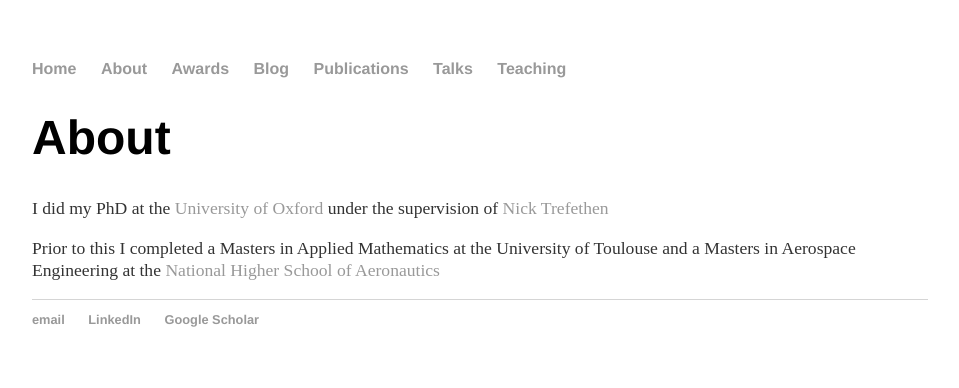
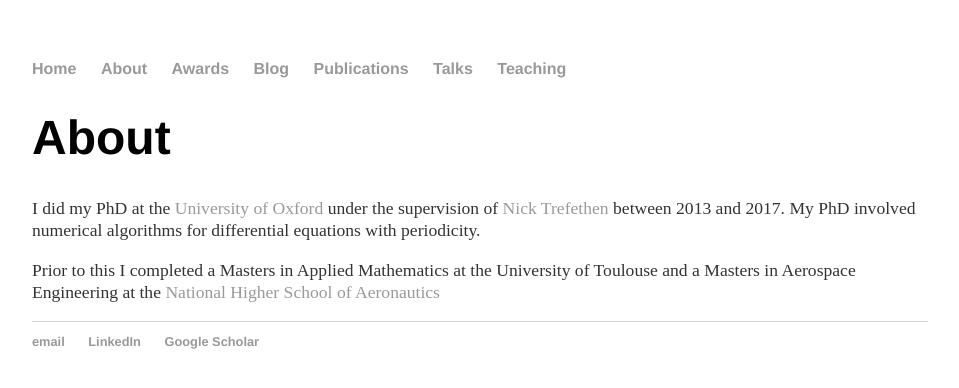
Before and after one commit to Hadrien-Montanelli/Hadrien-Montanelli.github.io, a Jekyll site: the page built from about/index.html, in a window 1280 px wide. Shown: the top 388 px of the page, without its empty margins (160-1119 px from the left). Built offline with Jekyll 4.4.1, drawn with Linux system fonts in a browser that asks for light colours.

Commit message:
Update index.html

```diff
--- a/about/index.html
+++ b/about/index.html
@@ -5,7 +5,7 @@ title: About
 <div class="blurb">
 	<h1>About</h1>
 	<p>I did my PhD at the <a href="http://www.ox.ac.uk">University of Oxford</a> under the supervision of
-	<a href="http://people.maths.ox.ac.uk/trefethen/">Nick Trefethen</a between 2013 and 2017.
+	<a href="http://people.maths.ox.ac.uk/trefethen/">Nick Trefethen</a> between 2013 and 2017.
  	My PhD involved numerical algorithms for differential equations with periodicity.</p>
 	<p>Prior to this I completed a Masters in Applied Mathematics at the University of Toulouse
 	and a Masters in Aerospace Engineering at the
```
